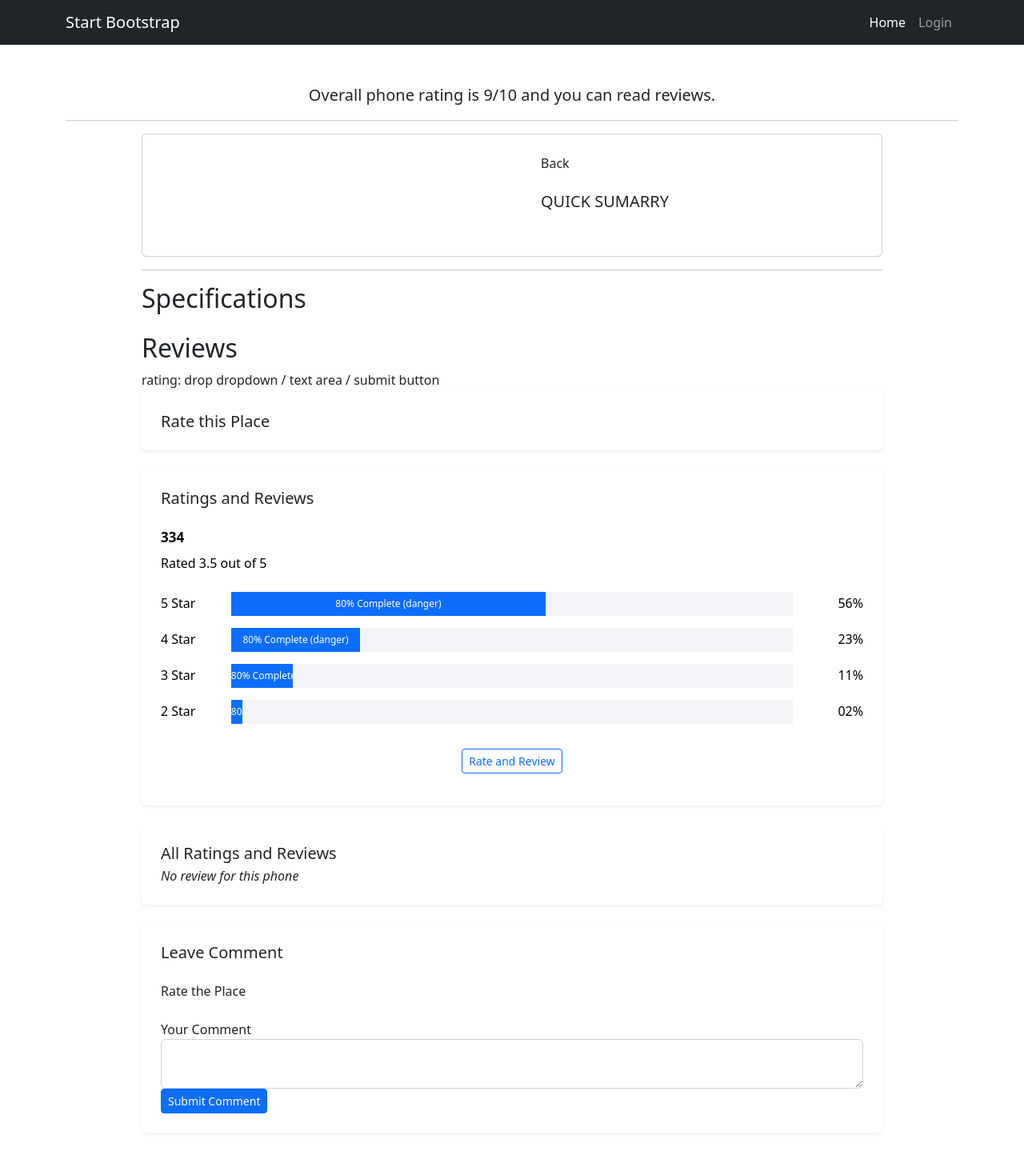
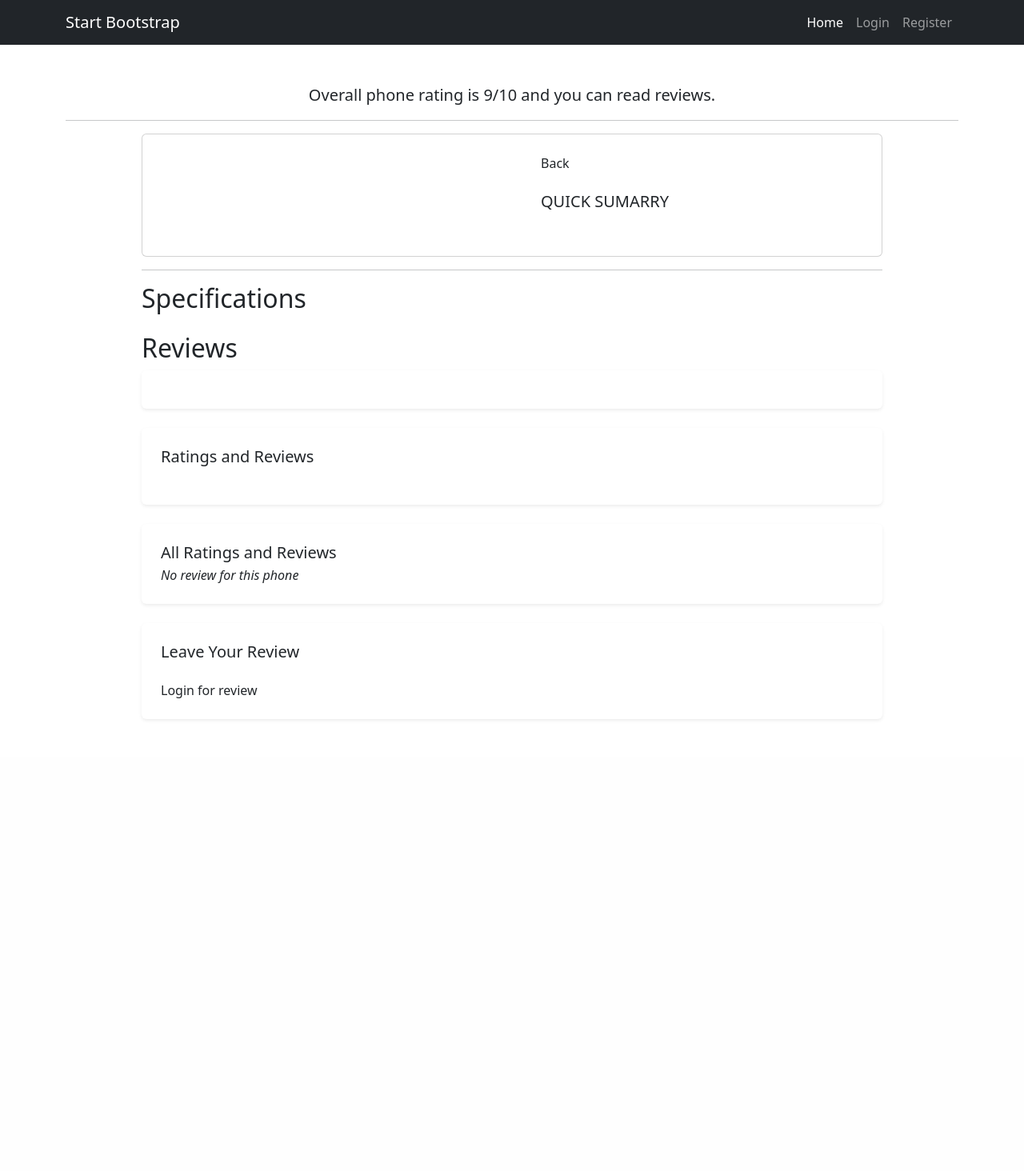
Before and after one commit to Atranaz/bt-pp, a Symfony app: template templates/phone/detailpage.html.twig in a window 1280 px wide. Shown: the whole page at 80% size. After the commit the page ends 900 px from the top, so only its background shows below. Run offline with Twig, Linux system fonts and the light colour scheme; the template is opened without the code that fills it, so the values that code supplies are empty; some libraries are stand-ins or nearby versions.

Commit message:
initial commit

```diff
--- a/templates/base.html.twig
+++ b/templates/base.html.twig
@@ -31,7 +31,9 @@
     <!-- Responsive navbar -->
     <nav class="navbar navbar-expand-lg navbar-dark bg-dark">
       <div class="container">
-        <a class="navbar-brand" href="#">Start Bootstrap</a>
+        <a class="navbar-brand" href="{{ path('phone_list') }}">
+          Start Bootstrap
+        </a>
         <button class="navbar-toggler"
           type="button"
           data-bs-toggle="collapse"
@@ -55,6 +57,15 @@
                 {{ app.user ? 'Logout' : 'Login' }}
               </a>
             </li>
+            {% if app.user %}
+
+            {% else %}
+              <li class="nav-item">
+                <a class="nav-link" href="{{ path('app_register') }}">
+                  Register
+                </a>
+              </li>
+            {% endif %}
           </ul>
         </div>
       </div>
--- a/templates/phone/detailpage.html.twig
+++ b/templates/phone/detailpage.html.twig
@@ -84,9 +84,7 @@
         <h2>
           Reviews
         </h2>
-        <div class="review-area">
-          rating: drop dropdown / text area / submit button
-        </div>
+
         <div class="tab-pane fade active show"
           id="pills-reviews"
           role="tabpanel"
@@ -107,121 +105,17 @@
                 <i class="icofont-ui-rating icofont-2x active"></i>
               </a>
               <a href="#"><i class="icofont-ui-rating icofont-2x"></i></a>
-            </span><h5 class="mb-0 pt-1">
-              Rate this Place
-            </h5>
+            </span>
           </div>
           <div class="bg-white rounded shadow-sm p-4 mb-4 clearfix graph-star-rating">
             <h5 class="mb-0 mb-4">
               Ratings and Reviews
             </h5>
-            <div class="graph-star-rating-header">
-              <div class="star-rating">
-                <a href="#"><i class="icofont-ui-rating active"></i></a>
-                <a href="#"><i class="icofont-ui-rating active"></i></a>
-                <a href="#"><i class="icofont-ui-rating active"></i></a>
-                <a href="#"><i class="icofont-ui-rating active"></i></a>
-                <a href="#"><i class="icofont-ui-rating"></i></a>
-                <b class="text-black ml-2">334</b>
-              </div>
-              <p class="text-black mb-4 mt-2">
-                Rated 3.5 out of 5
-              </p>
-            </div>
-            <div class="graph-star-rating-body">
-              <div class="rating-list">
-                <div class="rating-list-left text-black">
-                  5 Star
-                </div>
-                <div class="rating-list-center">
-                  <div class="progress">
-                    <div style="width: 56%"
-                      aria-valuemax="5"
-                      aria-valuemin="0"
-                      aria-valuenow="5"
-                      role="progressbar"
-                      class="progress-bar bg-primary">
-                      <span class="sr-only">80% Complete (danger)</span>
-                    </div>
-                  </div>
-                </div>
-                <div class="rating-list-right text-black">
-                  56%
-                </div>
-              </div>
-              <div class="rating-list">
-                <div class="rating-list-left text-black">
-                  4 Star
-                </div>
-                <div class="rating-list-center">
-                  <div class="progress">
-                    <div style="width: 23%"
-                      aria-valuemax="5"
-                      aria-valuemin="0"
-                      aria-valuenow="5"
-                      role="progressbar"
-                      class="progress-bar bg-primary">
-                      <span class="sr-only">80% Complete (danger)</span>
-                    </div>
-                  </div>
-                </div>
-                <div class="rating-list-right text-black">
-                  23%
-                </div>
-              </div>
-              <div class="rating-list">
-                <div class="rating-list-left text-black">
-                  3 Star
-                </div>
-                <div class="rating-list-center">
-                  <div class="progress">
-                    <div style="width: 11%"
-                      aria-valuemax="5"
-                      aria-valuemin="0"
-                      aria-valuenow="5"
-                      role="progressbar"
-                      class="progress-bar bg-primary">
-                      <span class="sr-only">80% Complete (danger)</span>
-                    </div>
-                  </div>
-                </div>
-                <div class="rating-list-right text-black">
-                  11%
-                </div>
-              </div>
-              <div class="rating-list">
-                <div class="rating-list-left text-black">
-                  2 Star
-                </div>
-                <div class="rating-list-center">
-                  <div class="progress">
-                    <div style="width: 2%"
-                      aria-valuemax="5"
-                      aria-valuemin="0"
-                      aria-valuenow="5"
-                      role="progressbar"
-                      class="progress-bar bg-primary">
-                      <span class="sr-only">80% Complete (danger)</span>
-                    </div>
-                  </div>
-                </div>
-                <div class="rating-list-right text-black">
-                  02%
-                </div>
-              </div>
-            </div>
-            <div class="graph-star-rating-footer text-center mt-3 mb-3">
-              <button type="button" class="btn btn-outline-primary btn-sm">
-                Rate and Review
-              </button>
-            </div>
           </div>
           <div class="bg-white rounded shadow-sm p-4 mb-4 restaurant-detailed-ratings-and-reviews">
             <h5 class="mb-1">
               All Ratings and Reviews
             </h5>
-
-            {{ dump(reviews) }}
 
             {% for rev in reviews %}
               <div class="reviews-members pt-4 pb-4">
@@ -254,30 +148,24 @@
           </div>
           <div class="bg-white rounded shadow-sm p-4 mb-5 rating-review-select-page">
             <h5 class="mb-4">
-              Leave Comment
+              Leave Your Review
             </h5>
-            <p class="mb-2">
-              Rate the Place
-            </p>
-            <div class="mb-4">
-              <span class="star-rating">
-                <a href="#"><i class="icofont-ui-rating icofont-2x"></i></a>
-                <a href="#"><i class="icofont-ui-rating icofont-2x"></i></a>
-                <a href="#"><i class="icofont-ui-rating icofont-2x"></i></a>
-                <a href="#"><i class="icofont-ui-rating icofont-2x"></i></a>
-                <a href="#"><i class="icofont-ui-rating icofont-2x"></i></a>
-              </span>
-            </div>
-            <form>
+            {% if app.user %}
+              {{ form_start(form) }}
               <div class="form-group">
-                <label>Your Comment</label><textarea class="form-control"></textarea>
+                {{ form_widget(form) }}
               </div>
               <div class="form-group">
-                <button class="btn btn-primary btn-sm" type="button">
-                  Submit Comment
-                </button>
+                <input value="Submit"
+                  type="submit"
+                  class="btn btn-primary btn-sm" />
               </div>
-            </form>
+              {{ form_end(form) }}
+            {% else %}
+              <a class="nav-link" href="/{{ app.user ? 'logout' : 'login' }}">
+                {{ app.user ? 'Logout' : 'Login for review' }}
+              </a>
+            {% endif %}
           </div>
         </div>
       </div>
```
Also changed, not shown: migrations/Version20221024004706.php (added, +36 -0 lines), src/Controller/PhoneController.php (+63 -13 lines), src/Entity/PhoneReviews.php (+15 -0 lines), templates/registration/register.html.twig (+13 -4 lines), 1 other file.
